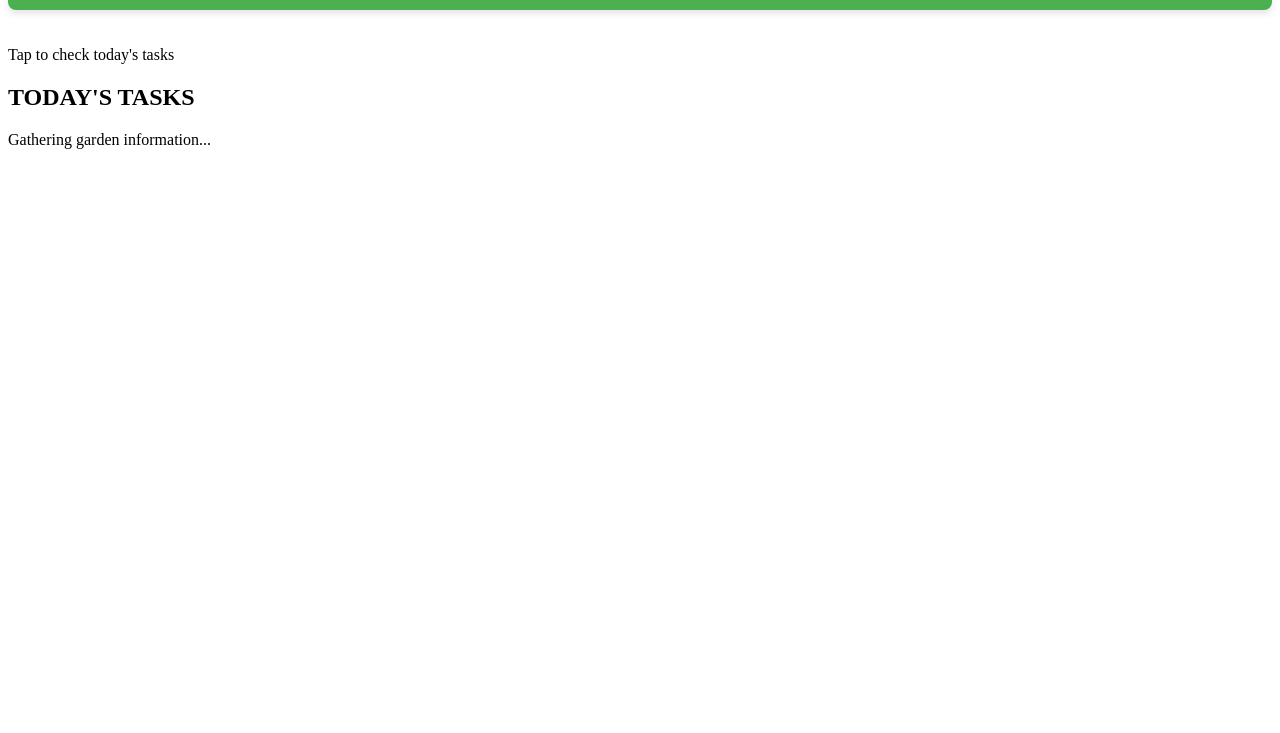
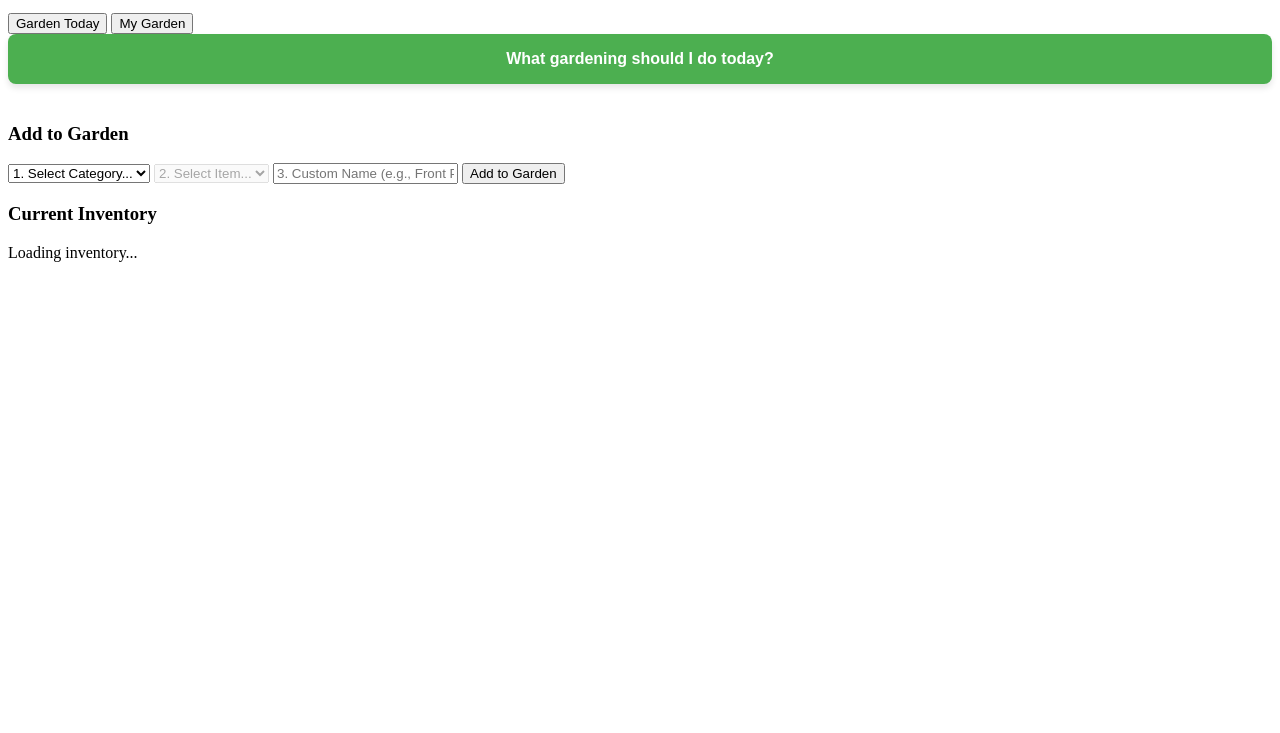
Before and after one commit to nimbrethil81/what-gardening-today, a plain HTML site: page index.html in a window 1280 px wide. Shown: the part 67-800 px from the top of the page. Drawn offline with Linux system fonts and the light colour scheme.

Commit message:
Update index.html

```diff
--- a/index.html
+++ b/index.html
@@ -7,27 +7,59 @@
     <link rel="stylesheet" href="style.css">
     <link rel="manifest" href="manifest.json">
     <meta name="apple-mobile-web-app-capable" content="yes">
+    <meta name="mobile-web-app-capable" content="yes">
     <meta name="apple-mobile-web-app-status-bar-style" content="black-translucent">
     <link rel="apple-touch-icon" href="icon-192.png">
 </head>
 <body>
-    <header>
-        <div class="logo">🌱 What Gardening Today?</div>
-    </header>
+  <header>
+    <h1>What Gardening Today?</h1>
+  </header>
 
-    <main>
-        <section class="cta-section">
-            <button id="action-btn">WHAT GARDENING SHOULD I DO TODAY?</button>
-            <p class="subtitle">Tap to check today's tasks</p>
-        </section>
+  <nav class="app-nav">
+    <button id="nav-today" class="nav-btn active">Garden Today</button>
+    <button id="nav-profile" class="nav-btn">My Garden</button>
+  </nav>
 
-        <section class="task-section">
-            <h2 id="listHeading">TODAY'S TASKS</h2>
-            <div id="loader" class="hidden">Gathering garden information...</div>
-            <div id="task-container"></div>
-        </section>
-    </main>
+  <main>
+    <div id="view-today" class="view-section">
+      <div id="loader" style="display: none;">Loading your tasks...</div>
+      <button id="action-btn">What gardening should I do today?</button>
+      <div id="task-container"></div>
+    </div>
 
-    <script src="app.js"></script>
+    <div id="view-profile" class="view-section hidden">
+      <div class="profile-card">
+        <h3>Add to Garden</h3>
+        <select id="category-select" class="input-field">
+         <option value="" disabled selected hidden>1. Select Category...</option>
+          <option value="Lawn">Lawn</option>
+          <option value="Beds">Beds</option>
+          <option value="Trees & shrubs">Trees & shrubs</option>
+          <option value="Plants & flowers">Plants & flowers</option>
+          <option value="Veg & herbs">Veg & herbs</option>
+          <option value="Garden structures">Garden structures</option>
+          <option value="Tools">Tools</option>
+        </select>
+
+        <select id="item-select" class="input-field" disabled>
+          <option value="" disabled selected hidden>2. Select Item...</option>
+        </select>
+
+        <input type="text" id="custom-name" class="input-field" placeholder="3. Custom Name (e.g., Front Patio)">
+
+        <button id="add-asset-btn" class="secondary-btn">Add to Garden</button>
+      </div>
+
+      <div class="profile-card">
+        <h3>Current Inventory</h3>
+        <div id="inventory-list">
+          <p class="empty-state">Loading inventory...</p>
+        </div>
+      </div>
+    </div>
+  </main>
+
+  <script src="app.js"></script>
 </body>
 </html>
```
